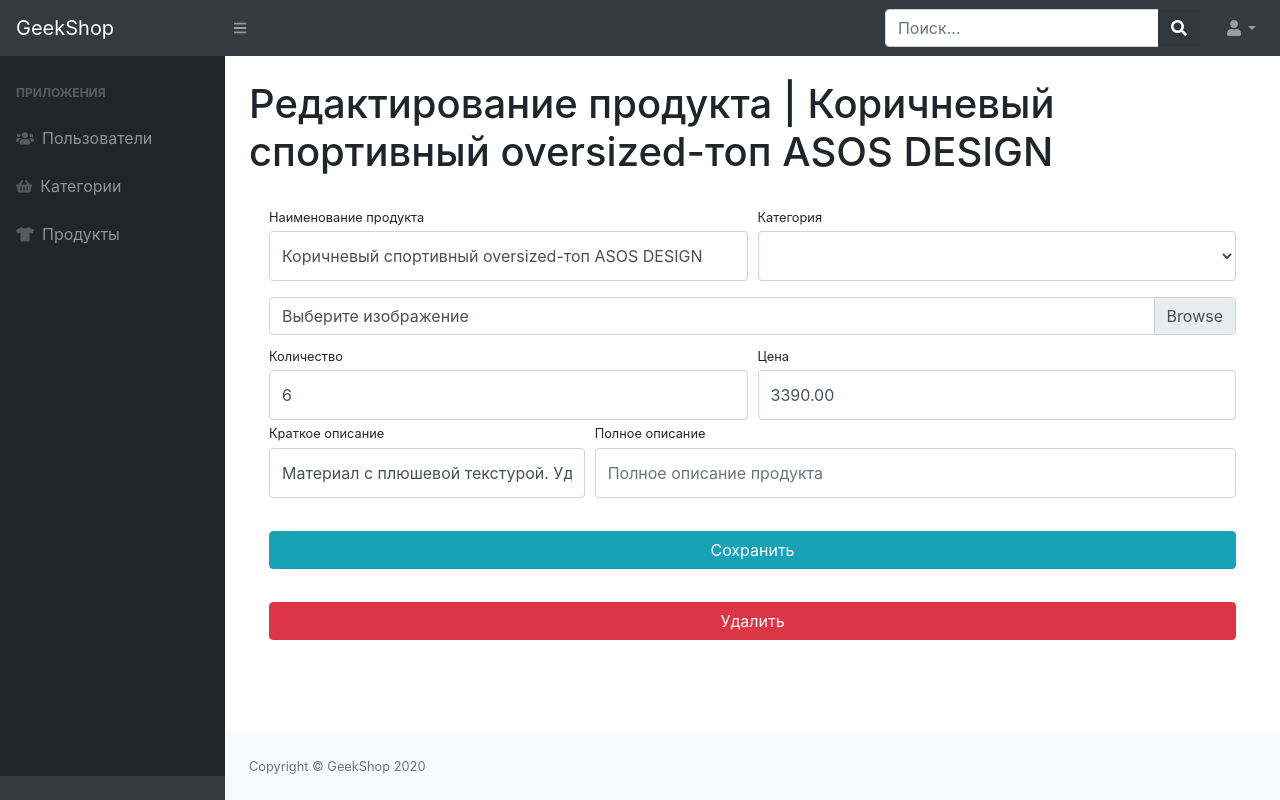
After one commit to tanianova/geekshop, a Django app: page /admin-staff/admin-products-update/3/ in a window 1280 px wide. The commit adds this page. Run offline with Django 3.2, Linux system fonts and the light colour scheme; data comes from the database, SQL or seed files in the repository; parts of the project's set-up code (start-up, migrations or seed data) failed here and were passed over; some libraries are stand-ins or nearby versions.

Commit message:
created admin-products-update-delete

```diff
--- a/adminapp/forms.py
+++ b/adminapp/forms.py
@@ -1,7 +1,7 @@
 from authapp.forms import UserRegisterForm, UserProfileForm
 from authapp.models import User
 from django import forms
-from mainapp.models import product, ProductCategory
+from mainapp.models import product
 
 
 class UserAdminRegisterForm(UserRegisterForm):
@@ -46,3 +46,12 @@ class ProductAdminCreateForm(forms.ModelForm):
         for field_name, field in self.fields.items():
             field.widget.attrs['class'] = 'form-control py-4'
         self.fields['image'].widget.attrs['class'] = 'custom-file-input'
+
+
+class ProductAdminUpdateForm(ProductAdminCreateForm):
+    class Meta:
+        model = product
+        fields = ('name', 'category', 'quantity', 'price', 'short_description', 'full_description', 'image')
+
+    def __init__(self, *args, **kwargs):
+        super(ProductAdminUpdateForm, self).__init__(*args, **kwargs)
--- a/adminapp/templates/adminapp/admin-products-read.html
+++ b/adminapp/templates/adminapp/admin-products-read.html
@@ -38,7 +38,7 @@
                     {% for product in products %}
                         <tr>
                             <td>
-                                <a href="#" style="color: dodgerblue">{{ product.name }}</a>
+                                <a href="{% url 'admins:admin_products_update' product.id%}" style="color: dodgerblue">{{ product.name }}</a>
                             </td>
                             <td>{{ product.category }}</td>
                             <td>{{ product.price }}</td>
--- /dev/null
+++ b/adminapp/templates/adminapp/admin-products-update-delete.html
@@ -0,0 +1,70 @@
+{% extends 'adminapp/base.html' %}
+
+{% block content %}
+    <h1 class="mt-4">Редактирование продукта | {{ current_product.name }}</h1>
+    <div class="card-body">
+        <form action="{% url 'admins:admin_products_update' current_product.id %}" method="post"
+              enctype="multipart/form-data">
+            {% csrf_token %}
+            <div class="form-row">
+                <div class="col-lg-6">
+                    <div class="form-group">
+                        <label class="small mb-1" for="{{ form.name.id_for_label }}"
+                        >Наименование продукта</label>
+                        {{ form.name }}
+                    </div>
+                </div>
+                <div class="col-lg-6">
+                    <div class="form-group">
+                        <label class="small mb-1" for="{{ form.category.id_for_label }}"
+                        >Категория</label>
+                        {{ form.category }}
+                    </div>
+                </div>
+            </div>
+            <div class="form-row mb-2">
+                <div class="col-lg-12">
+                    <div class="custom-file">
+                        {{ form.image }}
+                        <label class="custom-file-label" for="{{ form.image.id_for_label }}"
+                        >Выберите изображение</label
+                        >
+                    </div>
+                </div>
+            </div>
+            <div class="form-row">
+                <div class="col-lg-6">
+                    <label class="small mb-1" for="{{ form.quantity.id_for_label }}"
+                    >Количество</label>
+                    {{ form.quantity }}
+                </div>
+                <div class="col-lg-6">
+                    <label class="small mb-1" for="{{ form.price.id_for_label }}">Цена</label>
+                    {{ form.price }}
+                </div>
+                <div class="col-lg-4">
+                    <label class="small mb-1" for="{{ form.short_description.id_for_label }}">Краткое описание</label>
+                    {{ form.short_description }}
+                </div>
+                <div class="col-lg-8">
+                    <label class="small mb-1" for="{{ form.full_description.id_for_label }}">Полное описание</label>
+                    {{ form.full_description }}
+                </div>
+            </div>
+            <div class="form-row">
+                <div class="col-lg-12" style="margin-top: 33px">
+                    <input
+                            class="btn btn-info btn-block"
+                            type="submit"
+                            value="Сохранить"
+                    />
+                </div>
+            </div>
+        </form>
+        <div class="form-row">
+            <div class="col-lg-12" style="margin-top: 33px">
+                <a href="{% url 'admins:admin_products_delete' current_product.id %}" class="btn btn-danger btn-block">Удалить</a>
+            </div>
+        </div>
+    </div>
+{% endblock %}
--- a/adminapp/urls.py
+++ b/adminapp/urls.py
@@ -11,5 +11,8 @@ urlpatterns = [
     path('admin-users-update/<int:id>/', views.admin_users_update, name='admin_users_update'),
     path('admin-users-delete/<int:id>/', views.admin_users_delete, name='admin_users_delete'),
     path('admin-products-read/', views.admin_products_read, name='admin_products_read'),
-    path('admin-products-create/', views.admin_products_create, name='admin_products_create')
+    path('admin-products-create/', views.admin_products_create, name='admin_products_create'),
+    path('admin-products-update/<int:id>/', views.admin_products_update, name='admin_products_update'),
+    path('admin-products-delete/<int:id>/', views.admin_products_delete, name='admin_products_delete'),
+
 ]
--- a/adminapp/views.py
+++ b/adminapp/views.py
@@ -3,7 +3,7 @@ from django.urls import reverse
 from django.contrib.auth.decorators import user_passes_test
 
 from authapp.models import User
-from adminapp.forms import UserAdminRegisterForm, UserAdminProfileForm, ProductAdminCreateForm
+from adminapp.forms import UserAdminRegisterForm, UserAdminProfileForm, ProductAdminCreateForm, ProductAdminUpdateForm
 from mainapp.models import product
 
 
@@ -73,3 +73,25 @@ def admin_products_create(request):
         form = ProductAdminCreateForm()
     context = {'form': form}
     return render(request, 'adminapp/admin-products-create.html', context)
+
+
+def admin_products_update(request, id=None):
+    current_product = product.objects.get(id=id)
+    if request.method == 'POST':
+        form = ProductAdminUpdateForm(data=request.POST, files=request.FILES, instance=current_product)
+        if form.is_valid():
+            form.save()
+            return HttpResponseRedirect(reverse('adminapp:admin_products_read'))
+    else:
+        form = ProductAdminUpdateForm(instance=current_product)
+    context = {
+        'form': form,
+        'current_product': current_product
+    }
+    return render(request, 'adminapp/admin-products-update-delete.html', context)
+
+
+def admin_products_delete(request, id=None):
+    current_product = product.objects.get(id=id)
+    current_product.delete()
+    return HttpResponseRedirect(reverse('admins:admin_products_read'))
```
